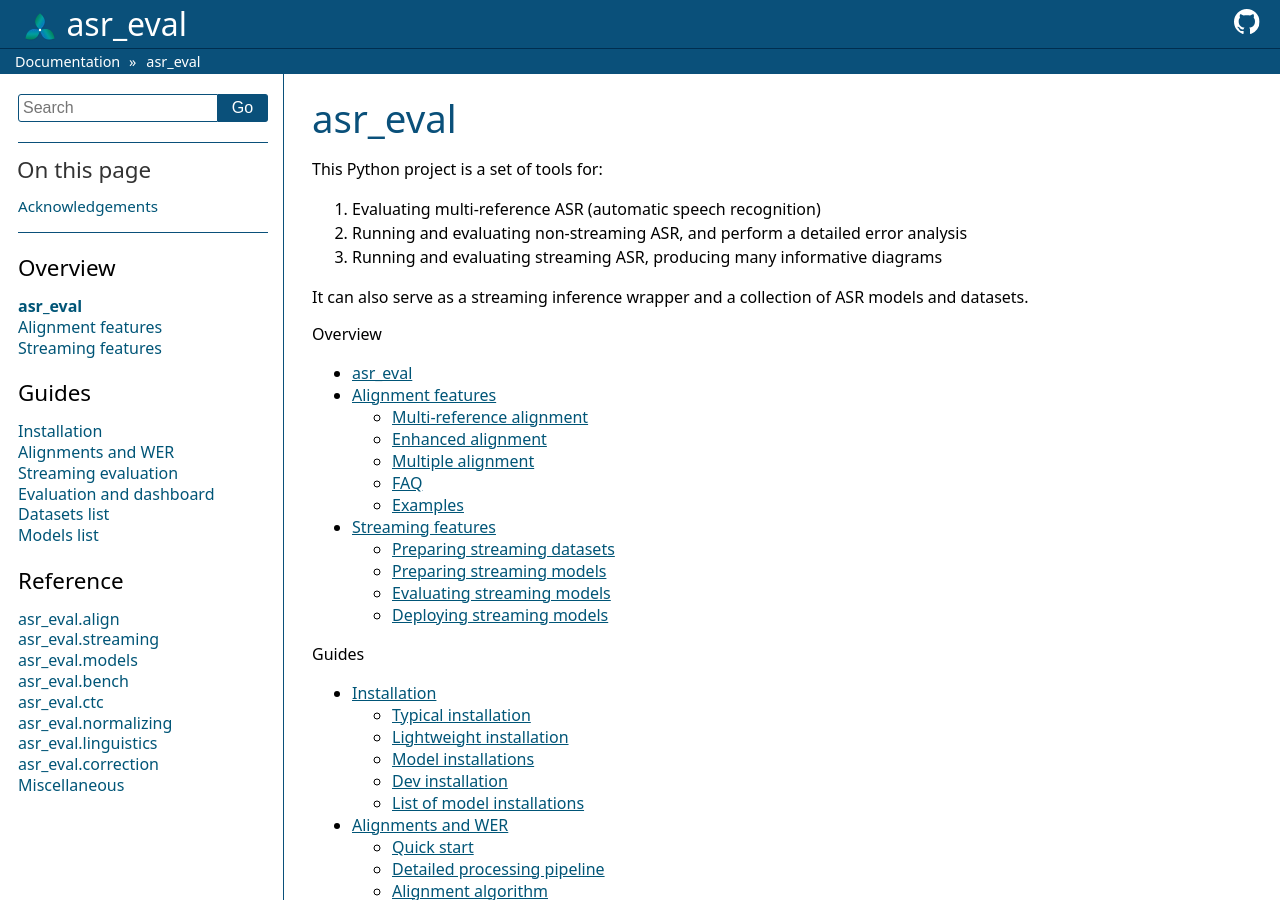
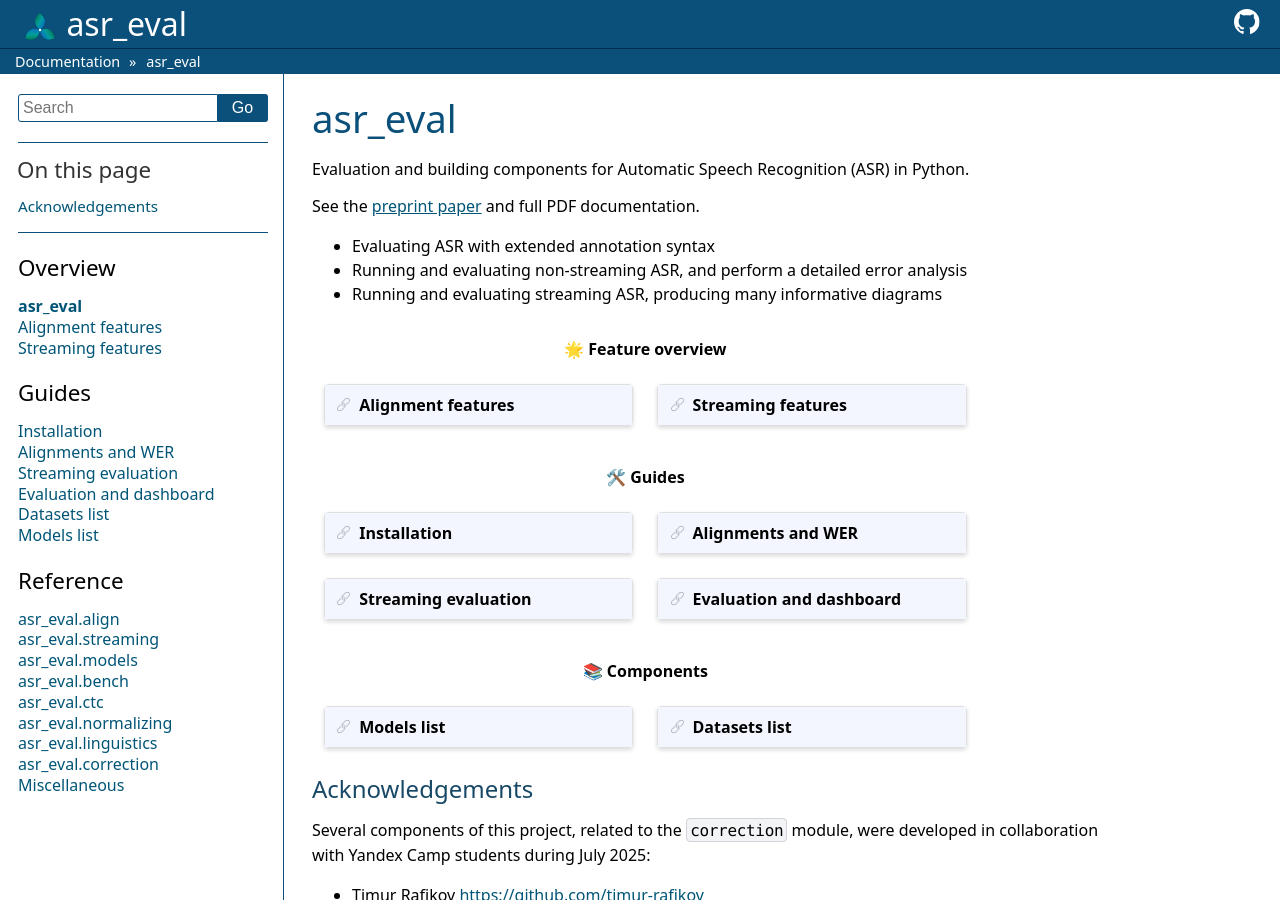
Before and after one commit to SibNN/asr_eval, a Sphinx documentation site: the page built from docs/source/index.rst, in a window 1280 px wide and 900 px high. Built offline with Sphinx 7.4.7, drawn with Linux system fonts in a browser that asks for light colours; the version number is read from the project's files by our own code; some of the changed text lies outside the part shown.

Commit message:
docs title page

```diff
--- a/docs/source/_themes/sphinx13/static/tweaks.css
+++ b/docs/source/_themes/sphinx13/static/tweaks.css
@@ -30,3 +30,32 @@ code.xref {
 a:has(code.xref) {
   text-decoration: none;
 }
+
+.noborder {
+  border: none;
+}
+
+.suppress-margin-bottom {
+  margin-bottom: 0rem !important;
+}
+
+.index-page-card {
+  padding: 0.5rem 1.2em !important;
+  background-color: #f3f6ff;
+  font-weight: 600;
+}
+
+.index-page-card .sd-card-text::before {
+  content: "";
+  display: inline-block;
+  width: 15px;
+  height: 15px;
+  background-image: url('link.png');
+  background-size: contain;
+  background-repeat: no-repeat;
+  margin-left: -8px;
+  margin-right: 8px;
+  margin-bottom: 3px;
+  vertical-align: middle;
+  /* opacity: 0.85; */
+}
--- a/docs/source/index.rst
+++ b/docs/source/index.rst
@@ -1,16 +1,128 @@
 asr_eval
 ###################
 
-This Python project is a set of tools for:
+Evaluation and building components for Automatic Speech Recognition (ASR) in Python.
 
-1. Evaluating multi-reference ASR (automatic speech recognition)
-2. Running and evaluating non-streaming ASR, and perform a detailed error analysis
-3. Running and evaluating streaming ASR, producing many informative diagrams
+See the `preprint paper <https://arxiv.org/abs/2601.20992>`_ and full PDF documentation.
 
-It can also serve as a streaming inference wrapper and a collection of ASR models and datasets.
+* Evaluating ASR with extended annotation syntax
+* Running and evaluating non-streaming ASR, and perform a detailed error analysis
+* Running and evaluating streaming ASR, producing many informative diagrams
+
+.. grid:: 1
+    :margin: 0
+    :class-row: suppress-margin-bottom
+
+    .. grid-item::
+        :columns: 10
+
+        .. card:: 🌟 Feature overview
+           :text-align: center
+           :shadow: none
+           :margin: 0
+           :class-card: noborder
+
+.. grid:: 2
+
+    .. grid-item-card::
+        :columns: 5
+        :link: overview_alignment
+        :link-type: doc
+        :class-body: index-page-card
+
+        Alignment features
+
+    .. grid-item-card::
+        :columns: 5
+        :link: overview_streaming
+        :link-type: doc
+        :class-body: index-page-card
+
+        Streaming features
+
+.. grid:: 1
+    :margin: 0
+    :class-row: suppress-margin-bottom
+
+    .. grid-item::
+        :columns: 10
+
+        .. card:: 🛠️ Guides
+           :text-align: center
+           :shadow: none
+           :margin: 0
+           :class-card: noborder
+
+.. grid:: 2
+
+    .. grid-item-card::
+        :columns: 5
+        :link: guide_installation
+        :link-type: doc
+        :class-body: index-page-card
+
+        Installation
+
+    .. grid-item-card::
+        :columns: 5
+        :link: guide_alignment_wer
+        :link-type: doc
+        :class-body: index-page-card
+
+        Alignments and WER
+
+.. grid:: 2
+
+    .. grid-item-card::
+        :columns: 5
+        :link: guide_streaming_evaluation
+        :link-type: doc
+        :class-body: index-page-card
+
+        Streaming evaluation
+
+    .. grid-item-card::
+        :columns: 5
+        :link: guide_evaluation_dashboard
+        :link-type: doc
+        :class-body: index-page-card
+
+        Evaluation and dashboard
+
+.. grid:: 1
+    :margin: 0
+    :class-row: suppress-margin-bottom
+
+    .. grid-item::
+        :columns: 10
+
+        .. card:: 📚 Components
+           :text-align: center
+           :shadow: none
+           :margin: 0
+           :class-card: noborder
+
+.. grid:: 2
+
+    .. grid-item-card::
+        :columns: 5
+        :link: guide_models_list
+        :link-type: doc
+        :class-body: index-page-card
+
+        Models list
+
+    .. grid-item-card::
+        :columns: 5
+        :link: guide_datasets_list
+        :link-type: doc
+        :class-body: index-page-card
+
+        Datasets list
 
 .. toctree::
-   :maxdepth: 2
+   :hidden:
+   :maxdepth: 1
    :caption: Overview
 
    asr_eval <self>
@@ -45,7 +159,8 @@ It can also serve as a streaming inference wrapper and a collection of ASR model
 Acknowledgements
 ===================
 
-Several components of this project were developed in collaboration with Yandex Camp students during July 2025:
+Several components of this project, related to the :mod:`~asr_eval.correction` module, were developed in
+collaboration with Yandex Camp students during July 2025:
 
 * Timur Rafikov https://github.com/timur-rafikov
 * Vasily Kudryavtsev https://github.com/SLENSER0
```
Also changed, not shown: other parts of docs/source/index.rst (+4 -2 lines), docs/source/_themes/sphinx13/static/link.png (added).
